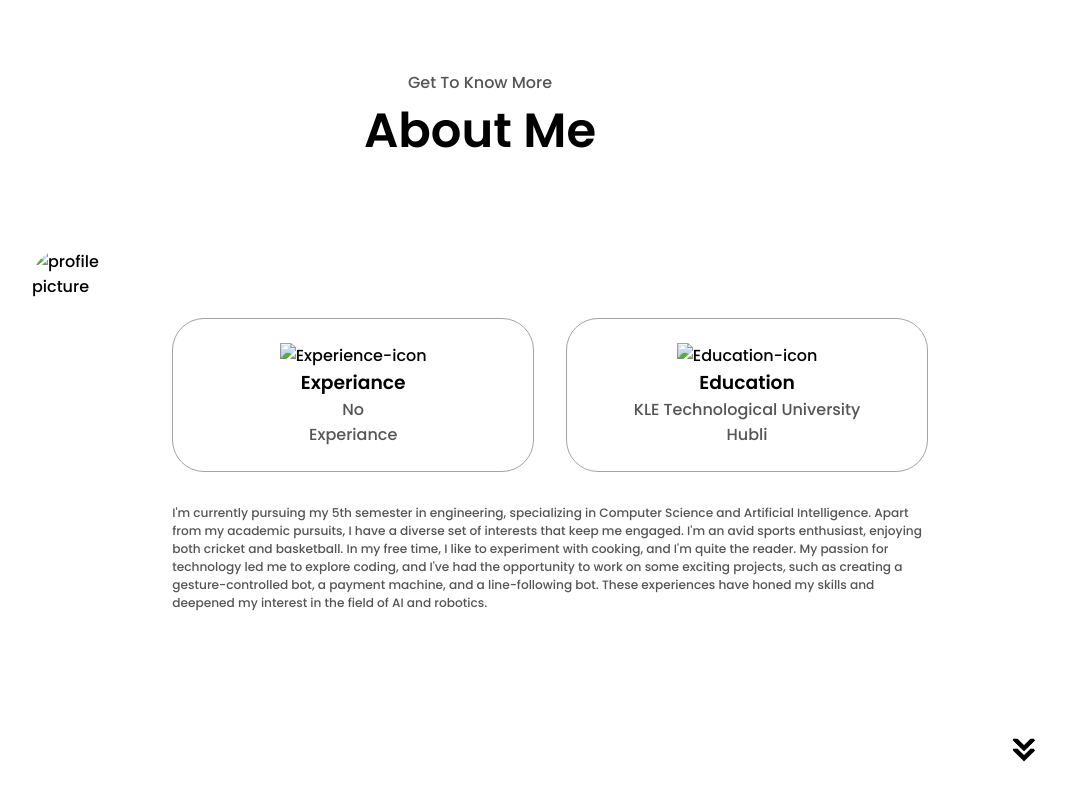
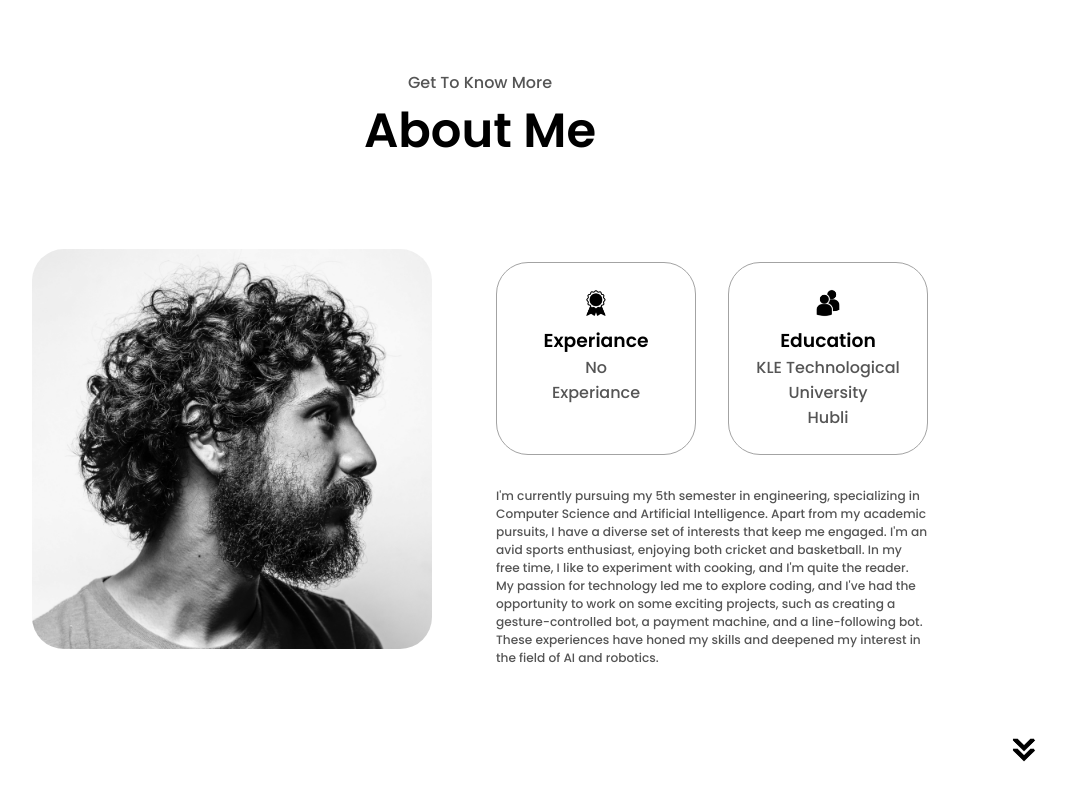
Before and after one commit to sameernadaf21/portfolio, a plain HTML site: page index.html in a window 1280 px wide. Shown: the part 738-1538 px from the top of the page, without its empty margins (160-1226 px from the left). Drawn offline with Linux system fonts and the light colour scheme; the site is published under a folder, as on GitHub Pages, so addresses that start at the root find nothing.

Commit message:
path added

```diff
--- a/index.html
+++ b/index.html
@@ -60,17 +60,17 @@
         <h1 class="title">About Me</h1>
         <div class="section-container">
             <div class="section__pic-container">
-                <img src="/assets/about-pic.png" alt="profile picture" class="about-pic">
+                <img src="./assets/about-pic.png" alt="profile picture" class="about-pic">
             </div>
             <div class="about-details-container">
                 <div class="about-containers">
                     <div class="details-container">
-                        <img src="/assets/experience.png" alt="Experience-icon" class="icon">
+                        <img src="./assets/experience.png" alt="Experience-icon" class="icon">
                         <h3>Experiance</h3>
                         <p>No <br>Experiance</p>
                     </div>
                     <div class="details-container">
-                        <img src="/assets/education.png" alt="Education-icon" class="icon">
+                        <img src="./assets/education.png" alt="Education-icon" class="icon">
                         <h3>Education</h3>
                         <p>KLE Technological University<br>Hubli</p>
                     </div>
```
